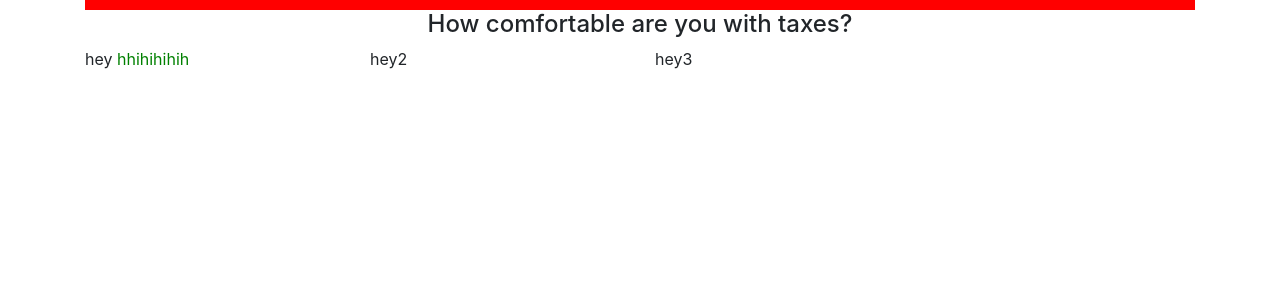
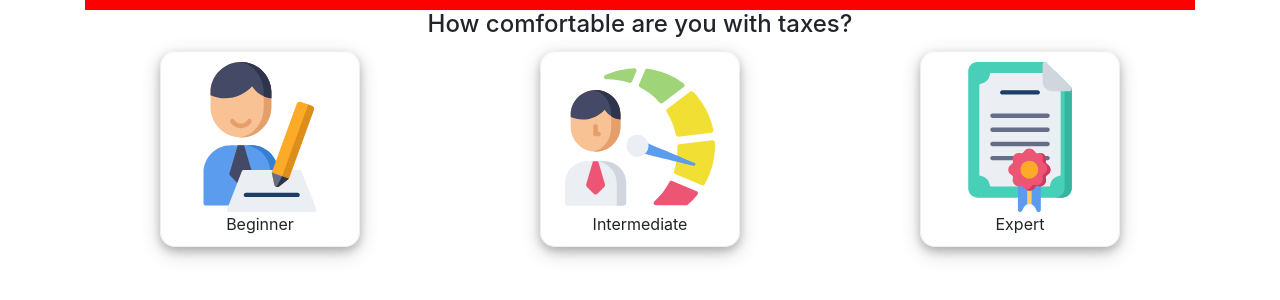
Before and after one commit to onlysolace/TaxFiler, a Vue app in the folder frontend/: page / in a window 1280 px wide. Shown: the top 300 px of the page. Built offline with nearby package versions, Linux system fonts and the light colour scheme.

Commit message:
Expanded Skeleton

```diff
--- a/frontend/src/App.vue
+++ b/frontend/src/App.vue
@@ -7,7 +7,7 @@
         </div>
 
         <div class="row">
-      <component :is="active_panel"></component>
+            <component :is="$root.active_panel"></component>
         </div>
     </div>
 </template>
@@ -15,6 +15,7 @@
 <script>
     import TaxProficiencyPanel from './components/panel/TaxProficiencyPanel';
     import ProgressBar from "./components/status/ProgressBar";
+    import {mapState} from 'vuex'
 
     export default {
         name: 'app',
@@ -23,23 +24,21 @@ import ProgressBar from "./components/status/ProgressBar";
             TaxProficiencyPanel
         },
         data() {
-    return {
-      theme: 'minimalist',
-      active_panel: 'TaxProficiencyPanel'
+            return{
+
             }
         },
-  methods:{
 
-  }
     }
 </script>
 
 <style>
-  *{
-    box-sizing:border-box;
+    * {
+        box-sizing: border-box;
     }
-  #app{
-    display:flex;
-    flex-direction:column;
+
+    #app {
+        display: flex;
+        flex-direction: column;
     }
 </style>
--- /dev/null
+++ b/frontend/src/components/form/FormOption.vue
@@ -0,0 +1,56 @@
+<template>
+    <div class="option d-flex justify-content-center">
+        <div class="content" :class="[$root.theme,{selected:is_selected}]" @click="$emit('update:selected_option', label)">
+        <svg>
+            <use :xlink:href="active_icon"></use>
+        </svg>
+        <span>{{label}}</span>
+        </div>
+    </div>
+</template>
+
+<script>
+    export default {
+        name: "form-option",
+        props:{
+            icon: String,
+            label: String,
+            selected_option: String
+        },
+        computed:{
+            active_icon(){
+                return this.is_selected ? this.$resource('icons.svg')+'#checkmark-circle' : this.icon;
+            },
+            is_selected(){
+                return this.label == this.selected_option;
+            }
+        }
+    }
+</script>
+
+<style scoped lang="scss">
+    .content{
+        width:200px;
+        display:flex;
+        flex-direction:column;
+        align-items:center;
+        padding:10px;
+
+        &:hover{
+            cursor:pointer;
+        }
+
+        /* Themes */
+        &.minimalist{
+            border-radius:15px;
+            border:1px solid #EEEEEE;
+            box-shadow: 0 4px 8px 0 rgba(0, 0, 0, 0.2), 0 6px 20px 0 rgba(0, 0, 0, 0.19);
+            &:hover{
+                box-shadow: 0 6px 10px 0 rgba(0, 0, 0, 0.2), 0 8px 22px 0 rgba(0, 0, 0, 0.19);
+            }
+            &.selected{
+
+            }
+        }
+    }
+</style>
--- a/frontend/src/components/panel/TaxProficiencyPanel.vue
+++ b/frontend/src/components/panel/TaxProficiencyPanel.vue
@@ -5,37 +5,29 @@
             How comfortable are you with taxes?
             </form-title>
         </div>
+
         <div class="row">
-            <div class="col-sm-6 col-md-4 col-lg-3">
-                <div class="item">hey
-                    <span class="test">hhihihihih</span>
-                </div>
-            </div>
-            <div class="col-sm-6 col-md-4 col-lg-3">
-                <div class="item">hey2</div>
-            </div>
-            <div class="col-sm-6 col-md-4 col-lg-3">
-                <div class="item">hey3</div>
-            </div>
+            <form-option :icon="$resource('icons.svg')+'#beginner'" class="col-md-6 col-lg-4 p-1" :selected_option.sync="selected_option" :label="'Beginner'"></form-option>
+            <form-option :icon="$resource('icons.svg')+'#intermediate'" class="col-md-6 col-lg-4 p-1" :selected_option.sync="selected_option" :label="'Intermediate'"></form-option>
+            <form-option :icon="$resource('icons.svg')+'#expert'" class="col-md-6 col-lg-4 p-1" :selected_option.sync="selected_option" :label="'Expert'"></form-option>
         </div>
     </div>
 </template>
 
 <script>
     import FormTitle from '../form/FormTitle'
+    import FormOption from "../form/FormOption";
     export default {
         name: "tax-proficiency-panel",
-        components: {FormTitle}
+        data(){
+            return{
+                selected_option:null
+            }
+        },
+        components: {FormOption, FormTitle}
     }
 </script>
 
 <style scoped lang="scss">
-    .item{
-        height:300px;
-        width:300px;
 
-        .test{
-            color:green;
-        }
-    }
 </style>
--- a/frontend/src/main.js
+++ b/frontend/src/main.js
@@ -1,6 +1,8 @@
 import Vue from 'vue'
 import App from './App.vue'
 import store from './store'
+import {mapState} from 'vuex'
+
 require('bootstrap/dist/js/bootstrap')
 require('bootstrap/dist/css/bootstrap-grid.css')
 require('bootstrap/dist/css/bootstrap-reboot.css')
@@ -10,7 +12,11 @@ require('jquery')
 
 Vue.config.productionTip = false
 
+Vue.prototype.$resource = function(file_name){
+  return require('./assets/'+file_name);
+}
 new Vue({
   render: h => h(App),
   store,
+  computed: mapState(['theme','active_panel'])
 }).$mount('#app')
--- a/frontend/src/store.js
+++ b/frontend/src/store.js
@@ -5,7 +5,8 @@ Vue.use(Vuex);
 
 export default new Vuex.Store({
     state: {
-        key:'hello'
+        theme:'minimalist',
+        active_panel:'TaxProficiencyPanel'
     },
     mutations: {
 
```
Also changed, not shown: frontend/src/components/form/Option.vue (deleted, +0 -15 lines), frontend/src/mixin.js (added, +9 -0 lines), frontend/src/assets/icons.svg. Lines whose indentation alone changed are shown as unchanged.
